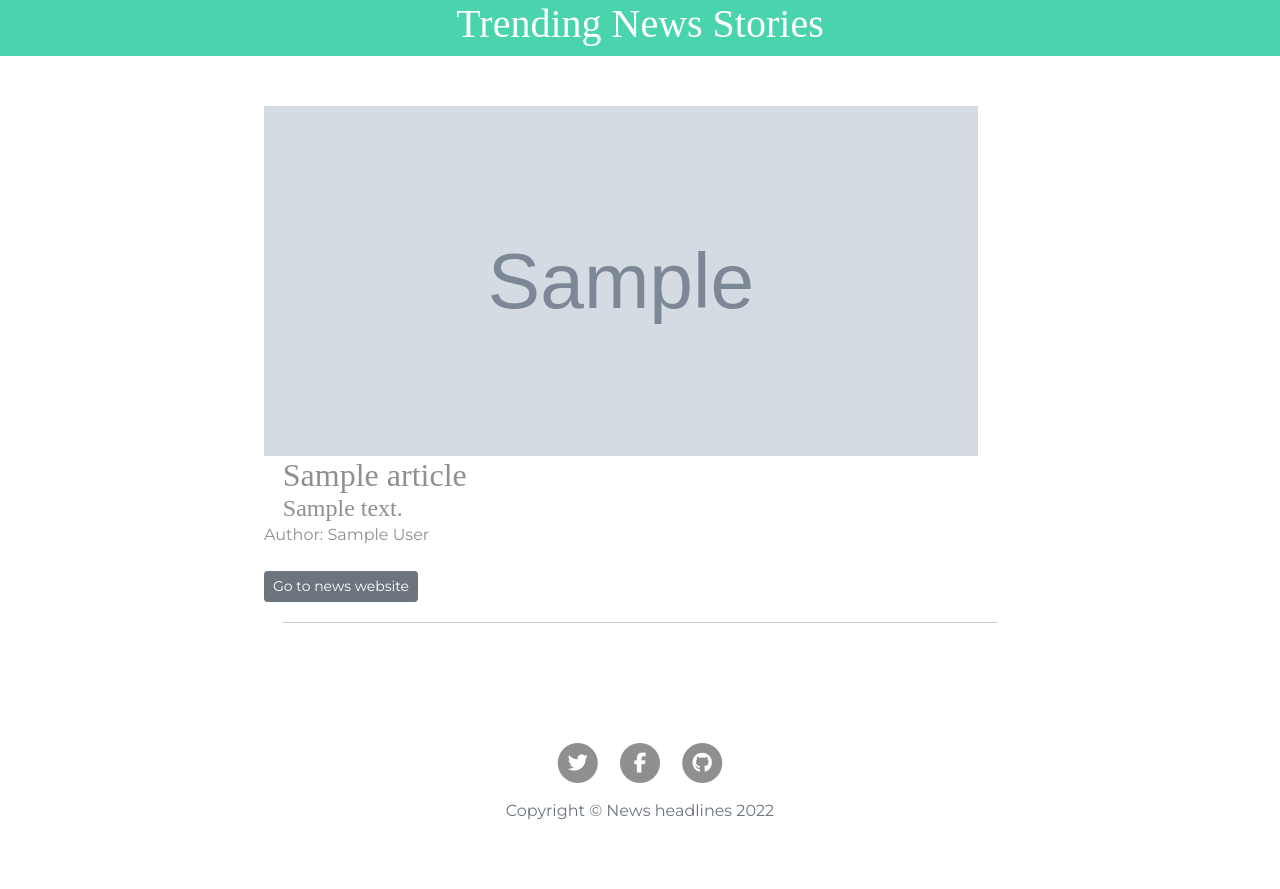
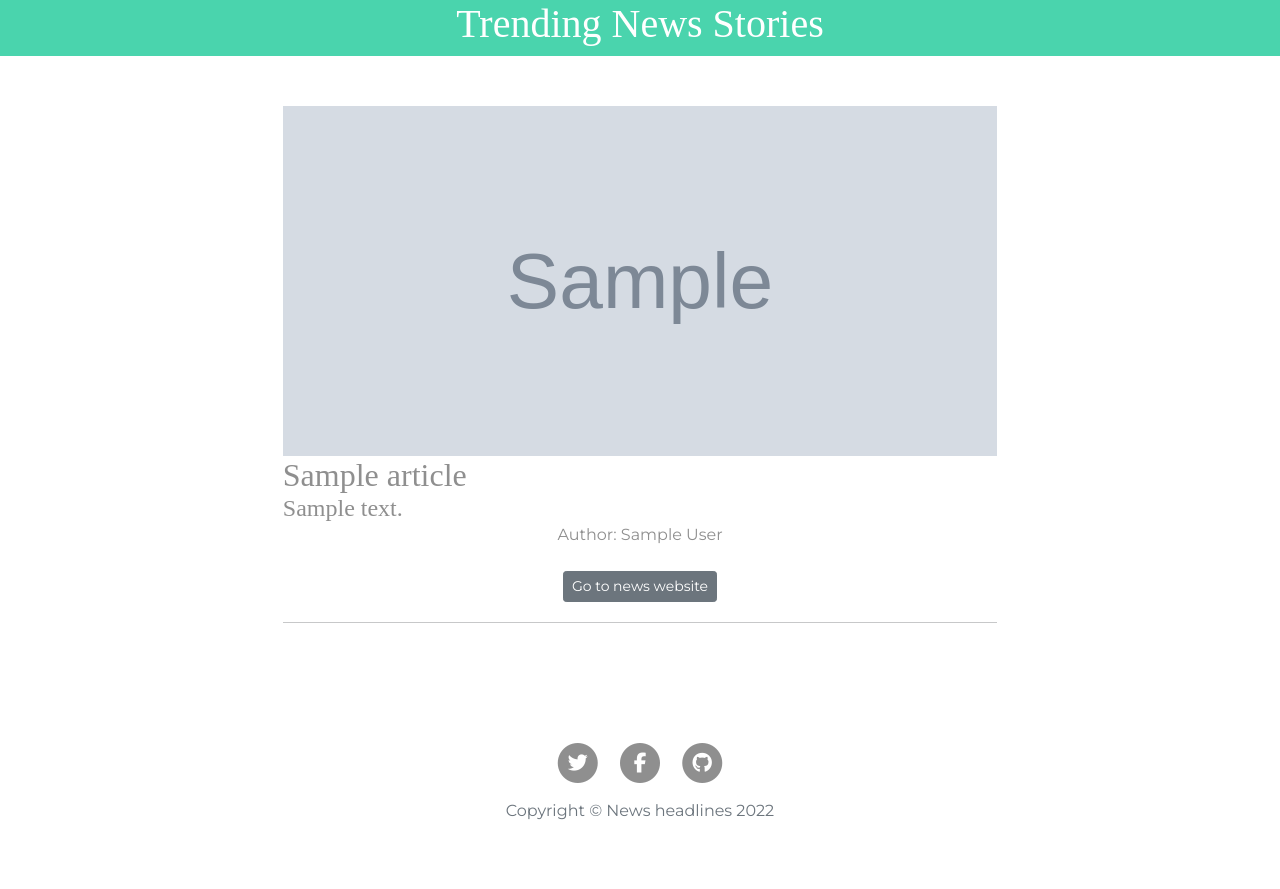
Before and after one commit to ayanbhardwaj/headlines-api, a Flask app: page / in a window 1280 px wide. Run offline with Flask 2, Linux system fonts and the light colour scheme; grey boxes marked "Sample" are stand-in pictures; a database or web service that is not in the repository returns one stand-in record (values such as "Sample title"); data that the repository does not hold is empty; some libraries are stand-ins or nearby versions.

```diff
--- a/static/css/styles.css
+++ b/static/css/styles.css
@@ -1,10 +1,14 @@
 body {
   font-family: Montserrat;
-  text-align: justify;
+  text-align: center;
 }
 
 h1, h2, h3, h4, h5, h6 {
   font-family: "Montserrat-Bold";
+}
+
+h2, h4 {
+  text-align: justify;
 }
 
 hr {
```
